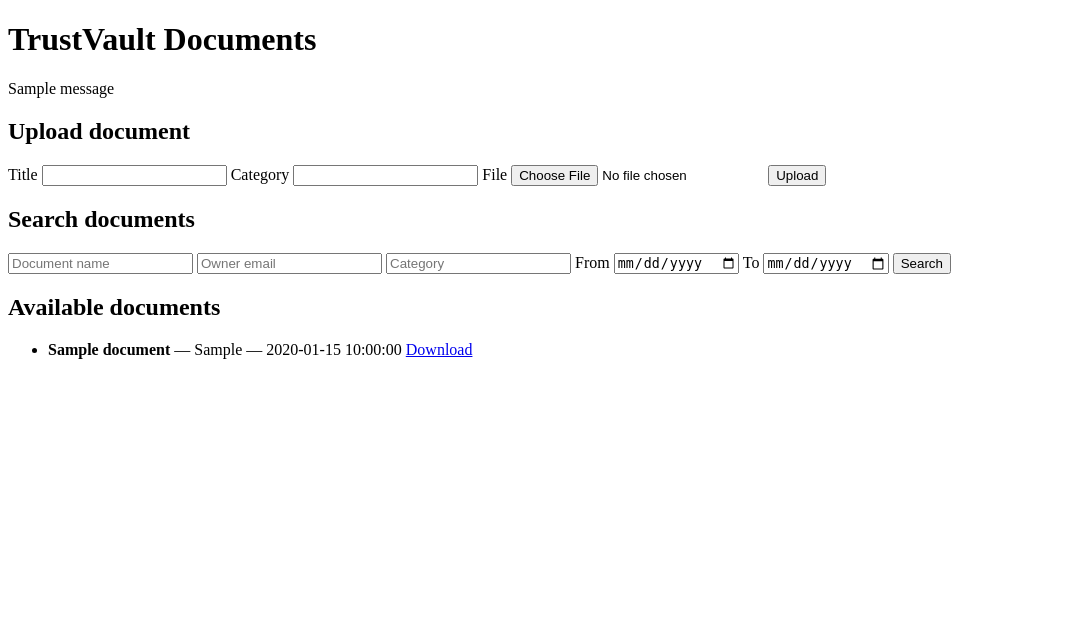
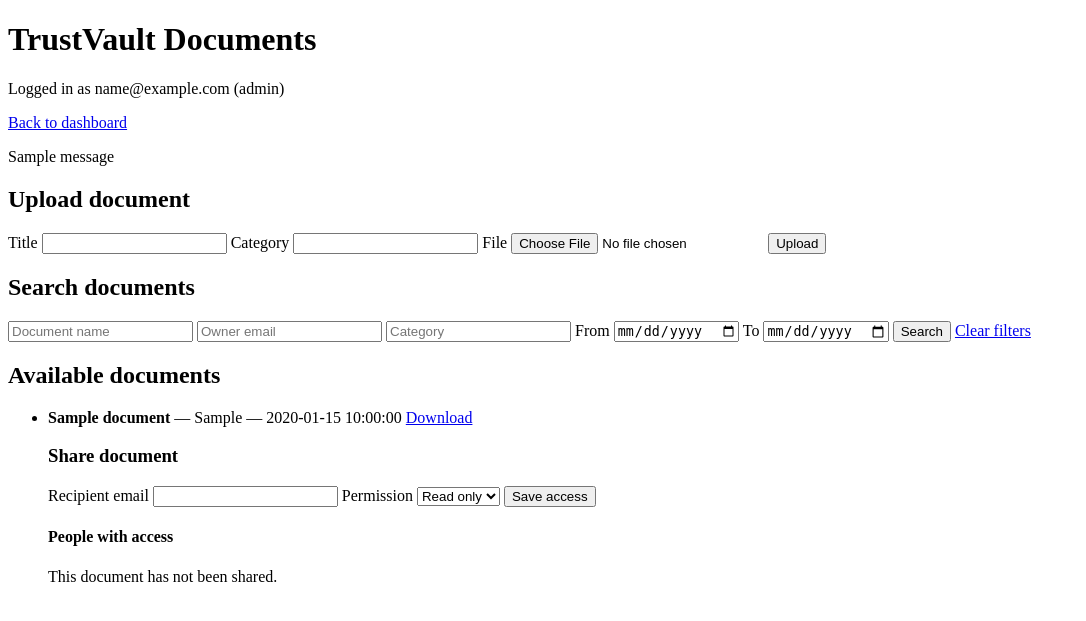
Before and after one commit to divyasetty888/TrustVault, a Flask app: page /documents/ in a window 1280 px wide. Shown: the top 621 px of the page, without its empty margins (0-1086 px from the left). Run offline with Flask 3, Linux system fonts and the light colour scheme; a user stored in the database is signed in; tables that the repository leaves empty hold one stand-in row (values such as "Sample post"); one stand-in notice (Sample message) is shown; some libraries are stand-ins or nearby versions.

Commit message:
Improve document sharing and security checks

```diff
--- a/routes/documents.py
+++ b/routes/documents.py
@@ -29,7 +29,6 @@
     save_upload,
     validate_upload,
 )
-
 
 documents_bp = Blueprint("documents", __name__, url_prefix="/documents")
 
@@ -117,9 +116,22 @@
         if can_access_document(current_user, document, "read")
     ]
 
+    # Load sharing details once per document for the template.
+    grants_by_document = {}
+
+    for document in documents:
+        grants = (
+            db.session.query(DocumentGrant, User.email)
+            .join(User, User.id == DocumentGrant.user_id)
+            .filter(DocumentGrant.document_id == document.id)
+            .all()
+        )
+        grants_by_document[document.id] = grants
+
     return render_template(
         "documents.html",
         documents=documents,
+        grants_by_document=grants_by_document,
         filters={
             "name": name,
             "owner": owner_email,
@@ -133,7 +145,7 @@
 @documents_bp.post("/upload")
 @login_required
 def upload_document():
-    """Validate and upload a document to private Supabase Storage."""
+    """Validate and upload a document to private storage."""
     if getattr(current_user, "role", None) not in ("owner", "admin"):
         record_event(
             actor_id=current_user.id,
@@ -167,7 +179,7 @@
     storage_key = None
 
     try:
-        # Hash the validated content before uploading it.
+        # Calculate SHA-256 before saving the file.
         uploaded_file.stream.seek(0)
         digest_builder = hashlib.sha256()
 
@@ -218,7 +230,7 @@
                 delete_stored_file(storage_key)
             except Exception:
                 current_app.logger.exception(
-                    "Failed to clean up uploaded Supabase object"
+                    "Failed to clean up uploaded object"
                 )
 
         current_app.logger.exception("Document upload failed")
@@ -231,7 +243,7 @@
 @documents_bp.get("/<int:document_id>/download")
 @login_required
 def download_document(document_id):
-    """Authorize every download and return file bytes from private storage."""
+    """Authorize every download and verify the stored file's integrity."""
     document = db.session.get(Document, document_id)
 
     if not can_access_document(current_user, document, "read"):
@@ -261,7 +273,6 @@
         db.session.commit()
         abort(404)
 
-    # Verify the stored object's contents against the saved SHA-256 digest.
     actual_hash = hashlib.sha256(file_bytes).hexdigest()
 
     if actual_hash != document.content_hash:
@@ -284,7 +295,7 @@
     )
     db.session.commit()
 
-    # Do not expose the original filename or private storage key.
+    # Keep the original filename and storage key private.
     download_name = f"document-{document.id}.bin"
 
     return send_file(
--- a/templates/documents.html
+++ b/templates/documents.html
@@ -9,9 +9,16 @@
 <body>
     <h1>TrustVault Documents</h1>
 
+    <p>
+        Logged in as {{ current_user.email }}
+        ({{ current_user.role }})
+    </p>
+
+    <p><a href="{{ url_for('dashboard.index') }}">Back to dashboard</a></p>
+
     {% with messages = get_flashed_messages(with_categories=true) %}
       {% for category, message in messages %}
-        <p>{{ message }}</p>
+        <p role="status">{{ message }}</p>
       {% endfor %}
     {% endwith %}
 
@@ -27,7 +34,7 @@
         </label>
 
         <label>Category
-            <input name="category" maxlength="100" required>
+            <input name="category" maxlength="100">
         </label>
 
         <label>File
@@ -40,25 +47,87 @@
 
     <h2>Search documents</h2>
     <form method="get" action="{{ url_for('documents.list_documents') }}">
-        <input name="name" placeholder="Document name">
-        <input name="owner" placeholder="Owner email">
-        <input name="category" placeholder="Category">
-        <label>From <input type="date" name="date_from"></label>
-        <label>To <input type="date" name="date_to"></label>
+        <input name="name" placeholder="Document name"
+               value="{{ filters.name }}">
+        <input name="owner" placeholder="Owner email"
+               value="{{ filters.owner }}">
+        <input name="category" placeholder="Category"
+               value="{{ filters.category }}">
+        <label>From
+            <input type="date" name="date_from"
+                   value="{{ filters.date_from }}">
+        </label>
+        <label>To
+            <input type="date" name="date_to"
+                   value="{{ filters.date_to }}">
+        </label>
         <button type="submit">Search</button>
+        <a href="{{ url_for('documents.list_documents') }}">Clear filters</a>
     </form>
 
     <h2>Available documents</h2>
+
     {% if documents %}
       <ul>
       {% for document in documents %}
         <li>
           <strong>{{ document.title }}</strong>
-          — {{ document.category }}
+          — {{ document.category or "General" }}
           — {{ document.created_at }}
-          <a href="{{ url_for('documents.download_document', document_id=document.id) }}">
+
+          <a href="{{ url_for('documents.download_document',
+                              document_id=document.id) }}">
             Download
           </a>
+
+          {% if document.owner_id == current_user.id %}
+          <h3>Share document</h3>
+
+          <form method="post"
+                action="{{ url_for('sharing.grant_access',
+                                   document_id=document.id) }}">
+              <input type="hidden" name="csrf_token"
+                     value="{{ csrf_token() }}">
+
+              <label>Recipient email
+                  <input type="email" name="email" required>
+              </label>
+
+              <label>Permission
+                  <select name="permission" required>
+                      <option value="read">Read only</option>
+                      <option value="edit">Edit</option>
+                  </select>
+              </label>
+
+              <button type="submit">Save access</button>
+          </form>
+
+          <h4>People with access</h4>
+          {% set grants = grants_by_document.get(document.id, []) %}
+
+          {% if grants %}
+            <ul>
+            {% for grant, recipient_email in grants %}
+              <li>
+                {{ recipient_email }} — {{ grant.permission }}
+
+                <form method="post"
+                      action="{{ url_for('sharing.revoke_access',
+                                         document_id=document.id,
+                                         user_id=grant.user_id) }}"
+                      style="display:inline">
+                    <input type="hidden" name="csrf_token"
+                           value="{{ csrf_token() }}">
+                    <button type="submit">Revoke</button>
+                </form>
+              </li>
+            {% endfor %}
+            </ul>
+          {% else %}
+            <p>This document has not been shared.</p>
+          {% endif %}
+          {% endif %}
         </li>
       {% endfor %}
       </ul>
```
Also changed, not shown: README.md.
